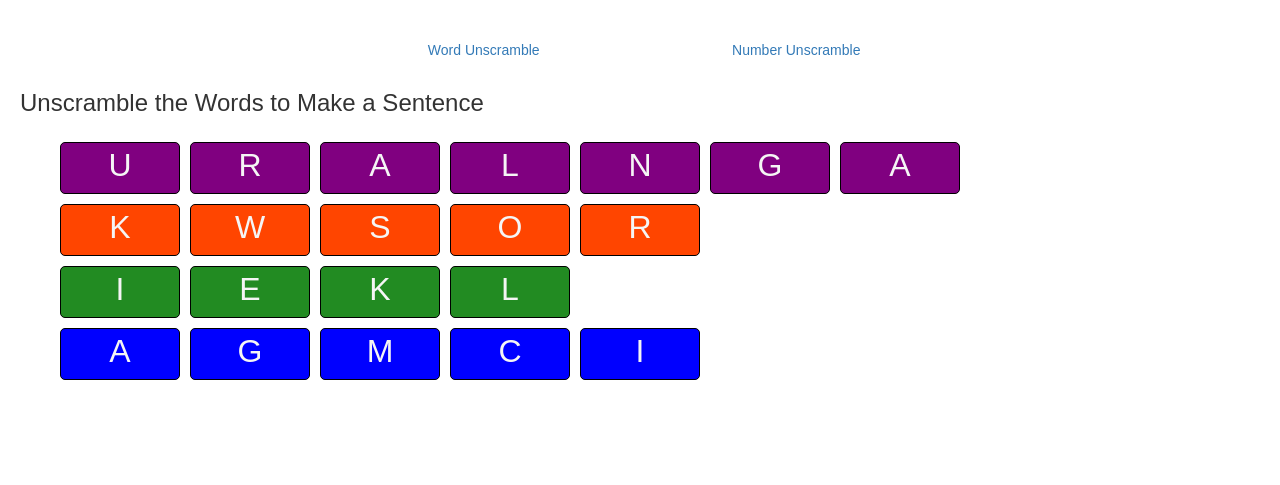
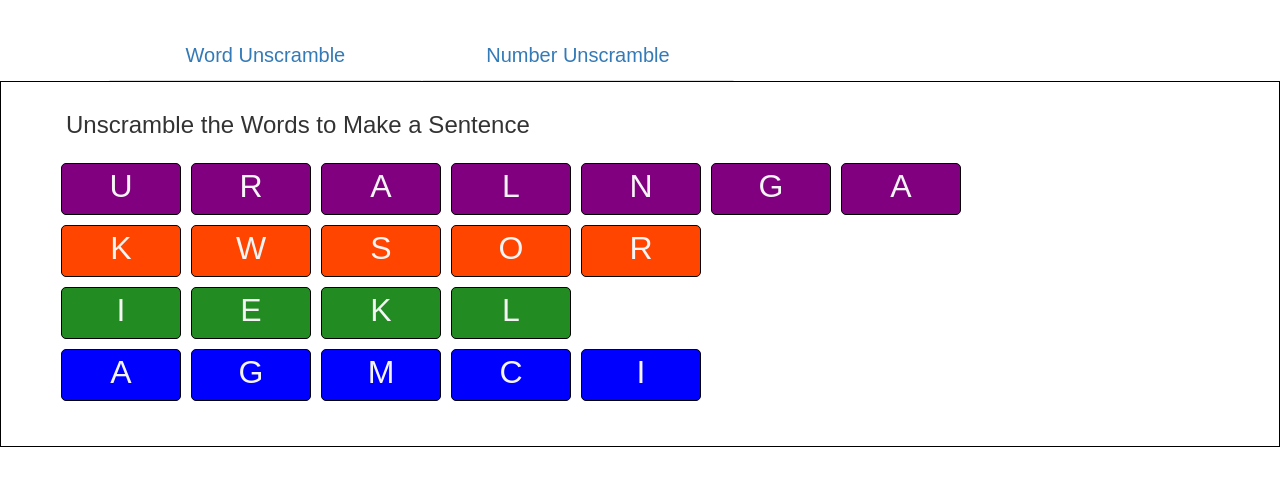
Before and after one commit to kellygmoore/draganddrop_angular_testing, a website: page client/views/index.html at #/home in a window 1280 px wide. Shown: the part 197-682 px from the top of the page. Drawn offline with Linux system fonts and the light colour scheme; files that its build step writes are made by us from their sources; files whose address does not match are found by name.

Commit message:
cleaned up

```diff
--- a/client/styles/style.css
+++ b/client/styles/style.css
@@ -9,8 +9,12 @@ body {
     border: 1px solid black;
 }
 
+.mainBody {
+    border: 1px solid black;
+}
+
 h3 {
-    margin: 20px 0 20px 20px;
+    margin: 30px 0 20px 65px;
 }
 
 .as-sortable-item,
@@ -68,3 +72,9 @@ span {
 #number1 span {
     font-size: 26px;
 }
+
+.nav {
+    color: black;
+    font-family: Arial;
+    font-size: 20px;
+}
--- a/server/app.js
+++ b/server/app.js
@@ -6,7 +6,7 @@ app.set("port", process.env.PORT || 5000);
 
 app.get("/*", function(req,res,next){
     var file = req.params[0] || "/assets/views/index.html";
-    res.sendFile(path.join(__dirname, "./public/", file))
+    res.sendFile(path.join(__dirname, "./public/", file));
 });
 
 app.listen(app.get("port"), function(req,res,next){
--- a/server/public/assets/styles/style.css
+++ b/server/public/assets/styles/style.css
@@ -9,8 +9,12 @@ body {
     border: 1px solid black;
 }
 
+.mainBody {
+    border: 1px solid black;
+}
+
 h3 {
-    margin: 20px 0 20px 20px;
+    margin: 30px 0 20px 65px;
 }
 
 .as-sortable-item,
@@ -68,3 +72,9 @@ span {
 #number1 span {
     font-size: 26px;
 }
+
+.nav {
+    color: black;
+    font-family: Arial;
+    font-size: 20px;
+}
--- a/server/public/assets/views/templates/nav.html
+++ b/server/public/assets/views/templates/nav.html
@@ -1,6 +1,6 @@
 <div class="row">
-    <div class="col-md-6 col-md-offset-3 text-center">
-        <ul class="nav nav-pills nav-justified">
+    <div class="col-md-6 col-md-offset-1 text-center">
+        <ul class="nav nav-tabs nav-justified">
             <li><a href="#home">Word Unscramble</a></li>
             <li><a href="#sortbynumber">Number Unscramble</a></li>
             <!--<li><a href="#projects">Project</a></li>-->
```
Also changed, not shown: client/views/index.html (+1 -41 lines), client/views/routes/home.html (+2 -0 lines), client/views/routes/sortbynumber.html (+2 -0 lines), client/views/templates/nav.html (+2 -2 lines), server/public/assets/views/index.html (+1 -41 lines), server/public/assets/views/routes/home.html (+2 -0 lines), server/public/assets/views/routes/sortbynumber.html (+2 -0 lines).
